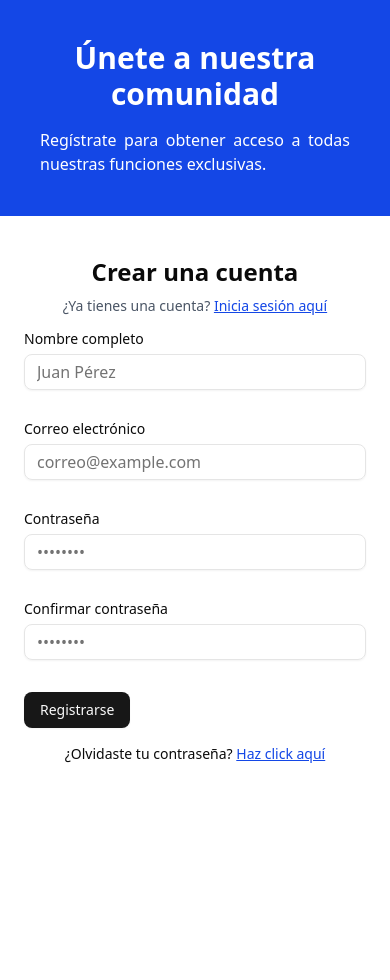
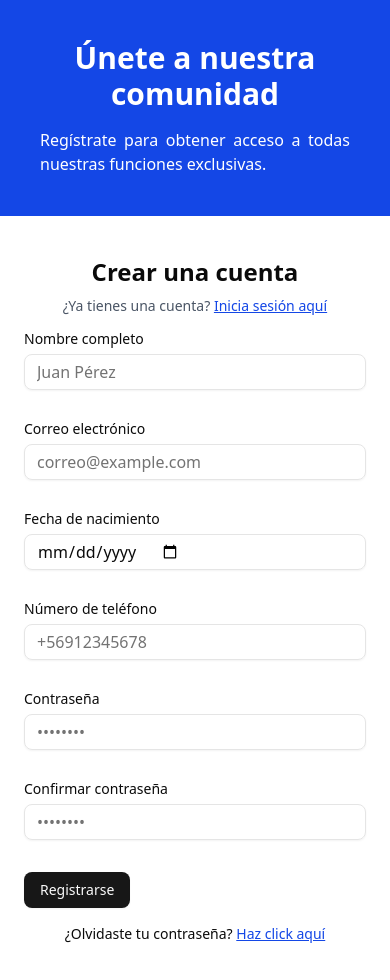
Before and after one commit to BaljeetTM/taller2-frontend, a Next.js app: page /register in a window 390 px wide. Shown: the top 980 px of the page. Before the commit the page ends 844 px from the top, so only its background shows below. Built offline with nearby package versions, Linux system fonts and the light colour scheme; no server answers.

Commit message:
feat: add date of birth and phone number to register page

```diff
--- a/src/views/registerPage/RegisterPage.tsx
+++ b/src/views/registerPage/RegisterPage.tsx
@@ -18,7 +18,8 @@ import { ResponseAPI } from "@/interfaces/ResponseAPI";
 import { useState } from "react";
 import Link from "next/link";
 
-const formSchema = z.object({
+const formSchema = z
+  .object({
     fullName: z.string().min(3, {
       message: "El nombre completo debe tener al menos 3 caracteres.",
     }),
@@ -29,9 +30,17 @@ const formSchema = z.object({
       message: "La contraseña debe tener al menos 6 caracteres.",
     }),
     confirmPassword: z.string().min(6, {
-    message: "La confirmación de contraseña debe tener al menos 6 caracteres.",
+      message:
+        "La confirmación de contraseña debe tener al menos 6 caracteres.",
     }),
-}).refine((data) => data.password === data.confirmPassword, {
+    dateOfBirth: z.string().regex(/\d{4}-\d{2}-\d{2}/, {
+      message: "La fecha debe estar en formato DD-MM-YYYY.",
+    }),
+    phoneNumber: z.string().min(10, {
+      message: "El número de teléfono debe tener al menos 10 dígitos.",
+    }),
+  })
+  .refine((data) => data.password === data.confirmPassword, {
     path: ["confirmPassword"],
     message: "Las contraseñas no coinciden.",
   });
@@ -44,6 +53,8 @@ export const RegisterPage = () => {
       email: "",
       password: "",
       confirmPassword: "",
+      dateOfBirth: "",
+      phoneNumber: "",
     },
   });
   const [errors, setErrors] = useState<string | null>(null);
@@ -52,7 +63,10 @@ export const RegisterPage = () => {
   const onSubmit = async (values: z.infer<typeof formSchema>) => {
     try {
       console.log("Valores enviados de formulario:", values);
-      const { data } = await ApiBackend.post<ResponseAPI>("Auth/register", values);
+      const { data } = await ApiBackend.post<ResponseAPI>(
+        "Auth/register",
+        values
+      );
       if (!data.success) {
         console.error("Error en la respuesta del servidor:", data.message);
         setErrors("Error en la respuesta del servidor:");
@@ -90,7 +104,7 @@ export const RegisterPage = () => {
             Crear una cuenta
           </h2>
           <p className="mb-4 text-sm text-gray-600 text-center md:text-left">
-            ¿Ya tienes una cuenta? {" "}
+            ¿Ya tienes una cuenta?{" "}
             <Link href="/login" className="text-blue-700 underline">
               Inicia sesión aquí
             </Link>
@@ -128,12 +142,43 @@ export const RegisterPage = () => {
 
               <FormField
                 control={form.control}
+                name="dateOfBirth"
+                render={({ field }) => (
+                  <FormItem>
+                    <FormLabel>Fecha de nacimiento</FormLabel>
+                    <FormControl>
+                      <Input type="date" {...field} />
+                    </FormControl>
+                    <FormMessage />
+                  </FormItem>
+                )}
+              />
+
+              <FormField
+                control={form.control}
+                name="phoneNumber"
+                render={({ field }) => (
+                  <FormItem>
+                    <FormLabel>Número de teléfono</FormLabel>
+                    <FormControl>
+                      <Input type="tel" placeholder="+56912345678" {...field} />
+                    </FormControl>
+                    <FormMessage />
+                  </FormItem>
+                )}
+              />
+              <FormField
+                control={form.control}
                 name="password"
                 render={({ field }) => (
                   <FormItem>
                     <FormLabel>Contraseña</FormLabel>
                     <FormControl>
-                      <Input type="password" placeholder="••••••••" {...field} />
+                      <Input
+                        type="password"
+                        placeholder="••••••••"
+                        {...field}
+                      />
                     </FormControl>
                     <FormMessage />
                   </FormItem>
@@ -147,7 +192,11 @@ export const RegisterPage = () => {
                   <FormItem>
                     <FormLabel>Confirmar contraseña</FormLabel>
                     <FormControl>
-                      <Input type="password" placeholder="••••••••" {...field} />
+                      <Input
+                        type="password"
+                        placeholder="••••••••"
+                        {...field}
+                      />
                     </FormControl>
                     <FormMessage />
                   </FormItem>
@@ -155,7 +204,9 @@ export const RegisterPage = () => {
               />
 
               {errors && (
-                <div className="text-red-500 text-sm mt-2 p-2 bg-red-100 rounded">{errors}</div>
+                <div className="text-red-500 text-sm mt-2 p-2 bg-red-100 rounded">
+                  {errors}
+                </div>
               )}
 
               {success && (
@@ -169,7 +220,7 @@ export const RegisterPage = () => {
           </Form>
 
           <div className="mt-4 text-sm text-center md:text-left">
-            ¿Olvidaste tu contraseña? {" "}
+            ¿Olvidaste tu contraseña?{" "}
             <a href="#" className="text-blue-700 underline">
               Haz click aquí
             </a>
```
Lines whose indentation alone changed are shown as unchanged.
